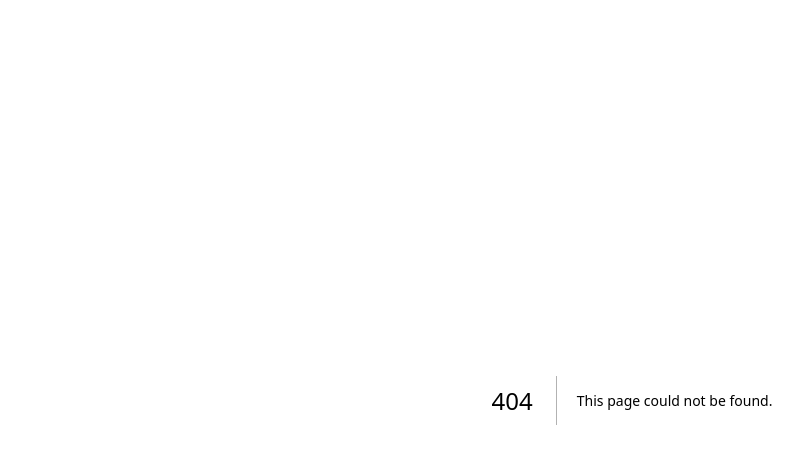
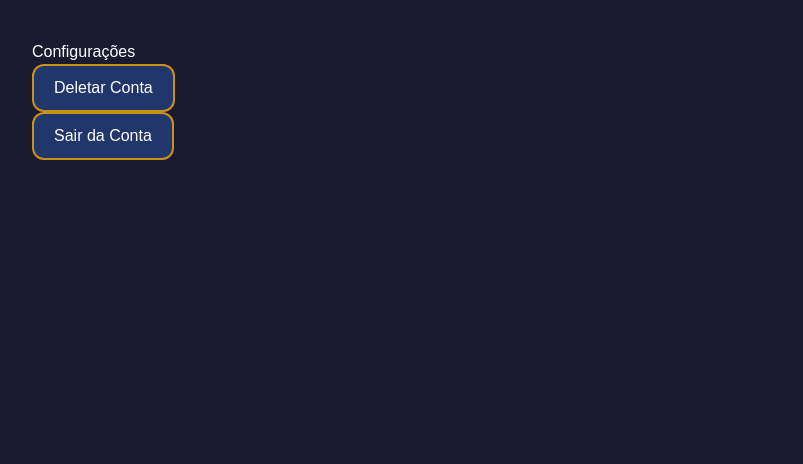
Before and after one commit to eduardo-a-l/cardgame-react, a Next.js app: page /configuracoes in a window 1280 px wide. Before the commit this address had no page. Shown: the top 464 px of the page, without its empty margins (8-811 px from the left). Built offline with nearby package versions, Linux system fonts and the light colour scheme.

Commit message:
feat: inicio tela configurações

```diff
--- /dev/null
+++ b/src/app/configuracoes/page.tsx
@@ -0,0 +1,15 @@
+import { Botao } from "@/components/ui/Botao";
+
+export default function TelaConfiguracoes() {
+  return (
+    <main className="p-10 h-screen bg-[#1B1B2F]">
+      <div>
+        <h1 className="text-white">Configurações</h1>
+      </div>
+      <div className="vgap-10">
+        <Botao texto="Deletar Conta" />
+        <Botao texto="Sair da Conta" />
+      </div>
+    </main>
+  );
+}
```
